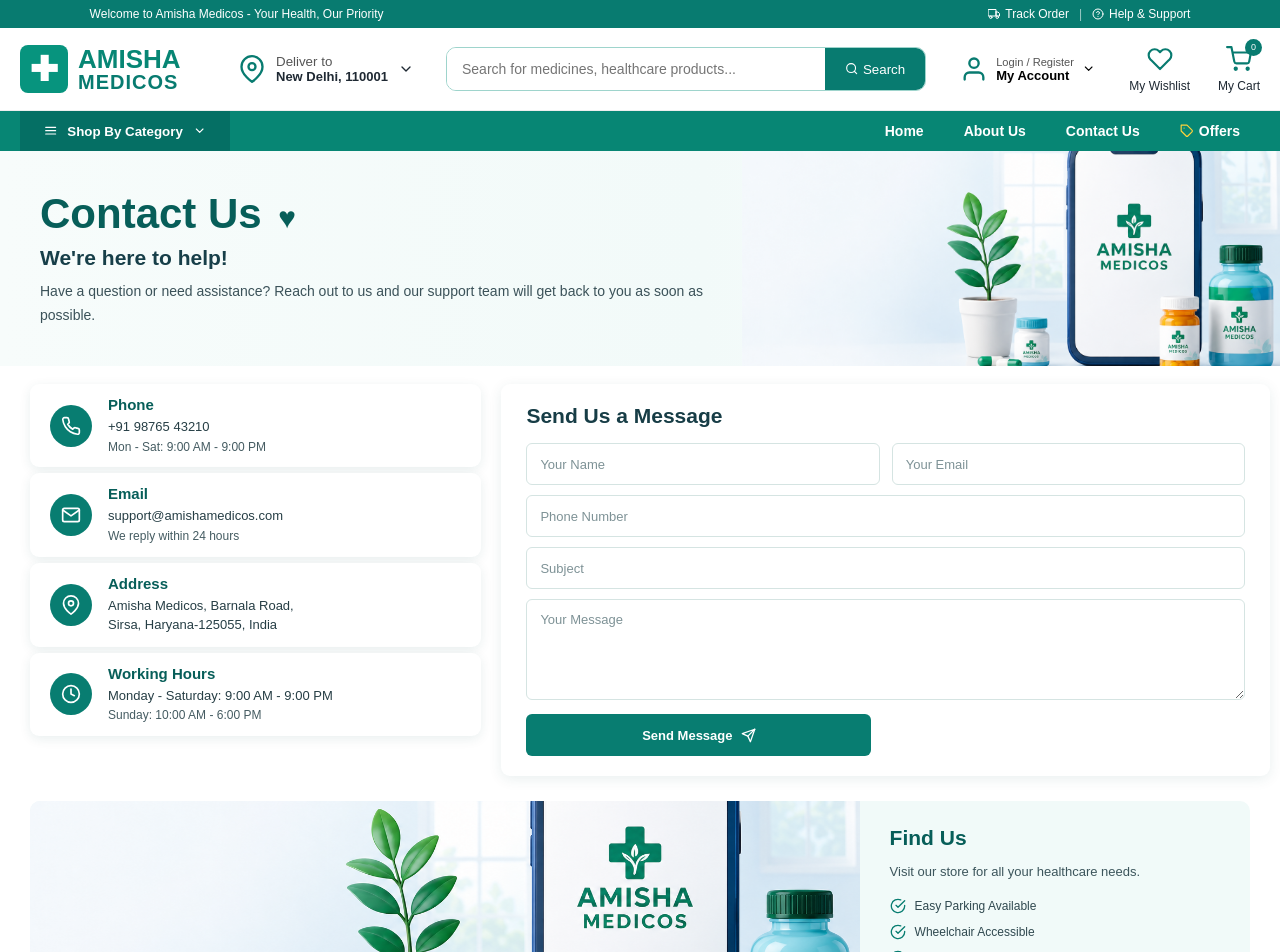
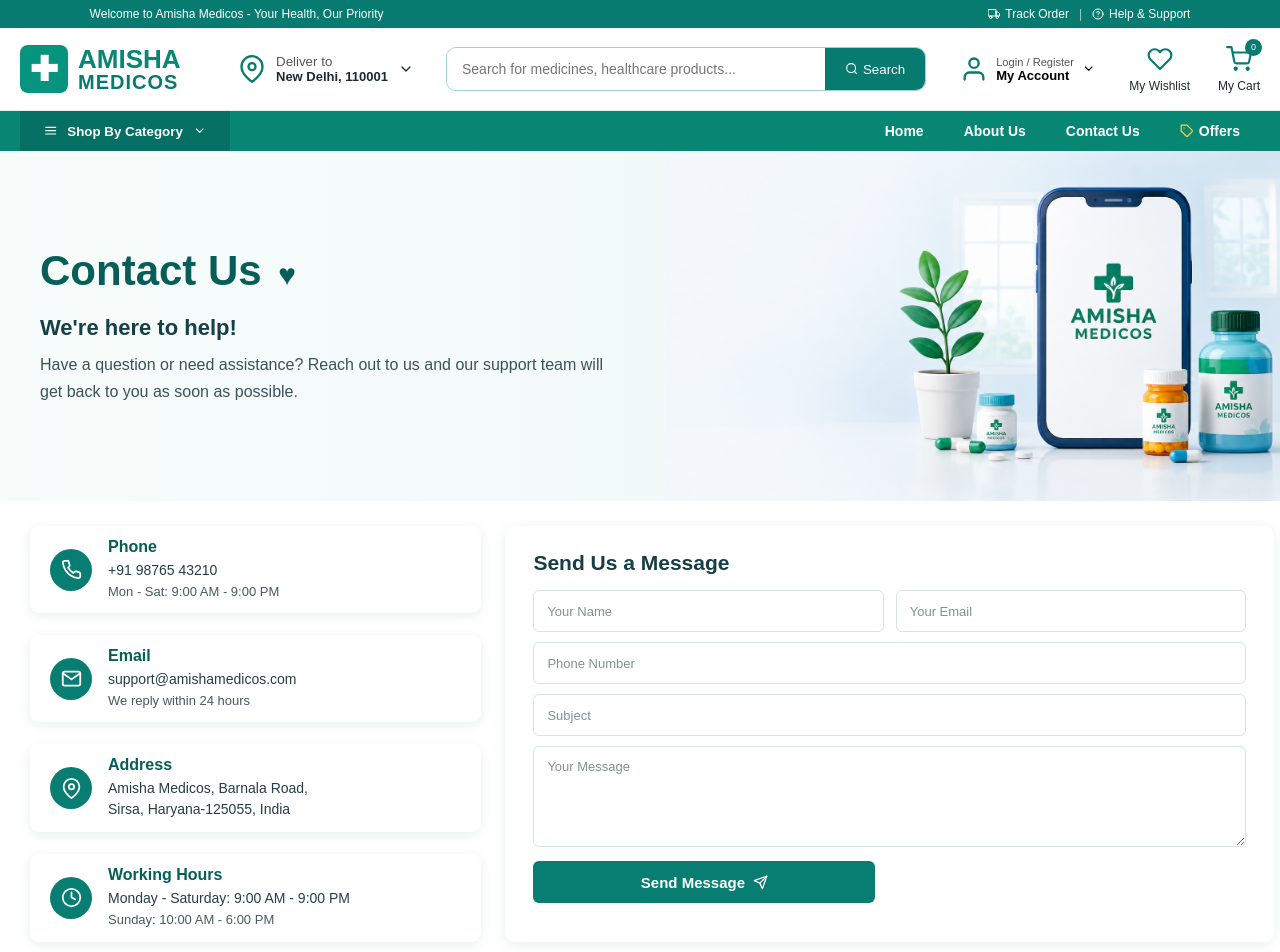
Before and after one commit to Anjaligagneja07/AmishaMedicos-REACT.JS-AND-NODE.JS, a React (Create React App) app: page /contact-us in a window 1280 px wide. Shown: the top 952 px of the page. Built offline with nearby package versions, Linux system fonts and the light colour scheme.

Commit message:
Updated contactpage

```diff
--- a/src/styles/About.css
+++ b/src/styles/About.css
@@ -20,7 +20,7 @@
 .why-container,
 .team-container {
   width: 100%;
-  max-width: 1280px;
+  max-width: 1520px;
   margin: auto;
 }
 
@@ -77,7 +77,7 @@
 }
 
 .about-hero-content h1 span {
-  font-size: 42px;
+  font-size: 30px;
   margin-left: 7px;
 }
 
--- a/src/styles/Contact.css
+++ b/src/styles/Contact.css
@@ -26,26 +26,25 @@
 
 .contact-hero {
   width: 100%;
-
   background: linear-gradient(
     90deg,
     #f7fcfb 0%,
     #f2faf9 55%,
     #ffffff 100%
   );
+  overflow: hidden;
 }
 
 .contact-hero-container {
   width: 100%;
-  max-width: 1400px;
+  max-width: 1520px;
 
-  min-height: 215px;
+  min-height: 300px;
 
-  margin: auto;
+  margin: 0 auto;
 
   display: grid;
-
-  grid-template-columns: 58% 42%;
+  grid-template-columns: 52% 48%;
 
   align-items: center;
 }
@@ -56,34 +55,11 @@
 ========================================================= */
 
 .contact-hero-content {
-  padding: 25px 35px 25px 40px;
+  padding: 35px 40px;
 }
 
 
-/* BREADCRUMB */
-
-.contact-breadcrumb {
-  display: flex;
-
-  align-items: center;
-
-  gap: 10px;
-
-  margin-bottom: 18px;
-
-  font-size: 13px;
-
-  color: #37535b;
-}
-
-.contact-breadcrumb span:nth-child(2) {
-  color: #7d979b;
-
-  font-size: 18px;
-}
-
-
-/* MAIN HEADING */
+/* CONTACT US HEADING */
 
 .contact-hero-content h1 {
   margin: 0;
@@ -95,7 +71,15 @@
   font-weight: 700;
 
   line-height: 1.15;
+
+  display: inline-block;
+
+  position: relative;
+
+  width: fit-content;
 }
+
+/* HEART */
 
 .contact-hero-content h1 span {
   font-size: 30px;
@@ -107,11 +91,11 @@
 /* SUB HEADING */
 
 .contact-hero-content h2 {
-  margin: 8px 0 10px;
+  margin: 20px 0 10px;
 
   color: #173f49;
 
-  font-size: 21px;
+  font-size: 22px;
 
   font-weight: 700;
 }
@@ -126,7 +110,7 @@
 
   color: #3b5259;
 
-  font-size: 14px;
+  font-size: 16px;
 
   line-height: 1.7;
 }
@@ -138,24 +122,22 @@
 
 .contact-hero-image {
   width: 100%;
-
-  height: 215px;
-
+  height: 350px;
+  display: flex;
+  align-items: center;
+  justify-content: center;
   overflow: hidden;
+  position: relative;
+  background: #f2faf9;
 }
 
 .contact-hero-image img {
   width: 100%;
-
   height: 100%;
-
   display: block;
-
   object-fit: cover;
-
   object-position: center;
 }
-
 
 /* =========================================================
    CONTACT MAIN
@@ -163,21 +145,24 @@
 
 .contact-main {
   width: 100%;
-
-  padding: 18px 30px 25px;
+background: #ffffff;
+   padding: 25px 30px 30px;
 }
 
 .contact-main-container {
   width: 100%;
+
   max-width: 1400px;
 
-  margin: auto;
+  margin: 0 auto;
 
   display: grid;
 
   grid-template-columns: 37% 63%;
 
-  gap: 20px;
+  gap: 24px;
+
+  align-items: stretch;
 }
 
 
@@ -190,7 +175,8 @@
 
   flex-direction: column;
 
-  gap: 6px;
+  gap: 22px;
+  height: 100%;
 }
 
 .contact-info-card {
@@ -233,7 +219,7 @@
 
   background: #087d71;
 
-  font-size: 20px;
+  font-size: 21px;
 }
 
 
@@ -244,7 +230,7 @@
 
   color: #075e59;
 
-  font-size: 15px;
+  font-size: 16px;
 
   font-weight: 700;
 }
@@ -254,7 +240,7 @@
 
   color: #263e45;
 
-  font-size: 13px;
+  font-size: 14px;
 
   line-height: 1.5;
 }
@@ -266,7 +252,7 @@
 
   color: #455c62;
 
-  font-size: 12px;
+  font-size: 13px;
 
   line-height: 1.4;
 }
@@ -277,11 +263,11 @@
 ========================================================= */
 
 .contact-form-container {
-  padding: 20px 25px;
-
+  padding: 25px 28px;
+height: 100%;
   background: #ffffff;
 
-  border-radius: 9px;
+  border-radius: 10px;
 
   box-shadow: 0 3px 14px rgba(0, 80, 75, 0.09);
 }
@@ -414,7 +400,7 @@
 
   font-family: inherit;
 
-  font-size: 13px;
+  font-size: 15px;
 
   font-weight: 600;
 
@@ -438,14 +424,12 @@
 
 .store-section {
   width: 100%;
-
   padding: 0 30px 30px;
 }
 
 .store-container {
   width: 100%;
   max-width: 1400px;
-
   min-height: 220px;
 
   margin: auto;
@@ -467,7 +451,7 @@
 .store-map {
   width: 100%;
 
-  height: 220px;
+  height: 300px;
 
   overflow: hidden;
 }
@@ -496,7 +480,7 @@
 
   color: #075e59;
 
-  font-size: 21px;
+  font-size: 25px;
 
   font-weight: 700;
 }
@@ -506,7 +490,7 @@
 
   color: #3c555c;
 
-  font-size: 13px;
+  font-size: 17px;
 
   line-height: 1.6;
 }
@@ -537,13 +521,13 @@
 
   color: #087d71;
 
-  font-size: 16px;
+  font-size: 17px;
 }
 
 .store-feature span {
   color: #304950;
 
-  font-size: 12px;
+  font-size: 16px;
 }
 
 
@@ -583,11 +567,11 @@
   }
 
   .contact-hero-content {
-    padding: 25px 30px 20px;
+    padding: 35px 30px 25px;
   }
 
   .contact-hero-image {
-    height: 250px;
+    height: 280px;
   }
 
 
@@ -595,6 +579,7 @@
 
   .contact-main-container {
     grid-template-columns: 1fr;
+    gap: 20px;
   }
 
 
@@ -635,17 +620,17 @@
   /* HERO */
 
   .contact-hero-content {
-    padding: 22px 18px;
-  }
-
-  .contact-breadcrumb {
-    font-size: 11px;
-
-    margin-bottom: 14px;
+    padding: 28px 18px 25px;
   }
 
   .contact-hero-content h1 {
     font-size: 32px;
+  }
+
+   .contact-hero-content h1::after {
+    width: 45px;
+    height: 3px;
+    bottom: -7px;
   }
 
   .contact-hero-content h1 span {
@@ -654,8 +639,7 @@
 
   .contact-hero-content h2 {
     font-size: 18px;
-
-    margin-top: 8px;
+    margin: 17px 0 9px;
   }
 
   .contact-hero-content p {
@@ -667,12 +651,14 @@
   .contact-hero-image {
     height: 200px;
   }
-
+   .contact-hero-image img {
+    object-fit: contain;
+  }
 
   /* MAIN */
 
   .contact-main {
-    padding: 15px 14px 20px;
+    padding: 18px 14px 25px;
   }
 
   .contact-main-container {
```
Also changed, not shown: src/Images/map.png.
